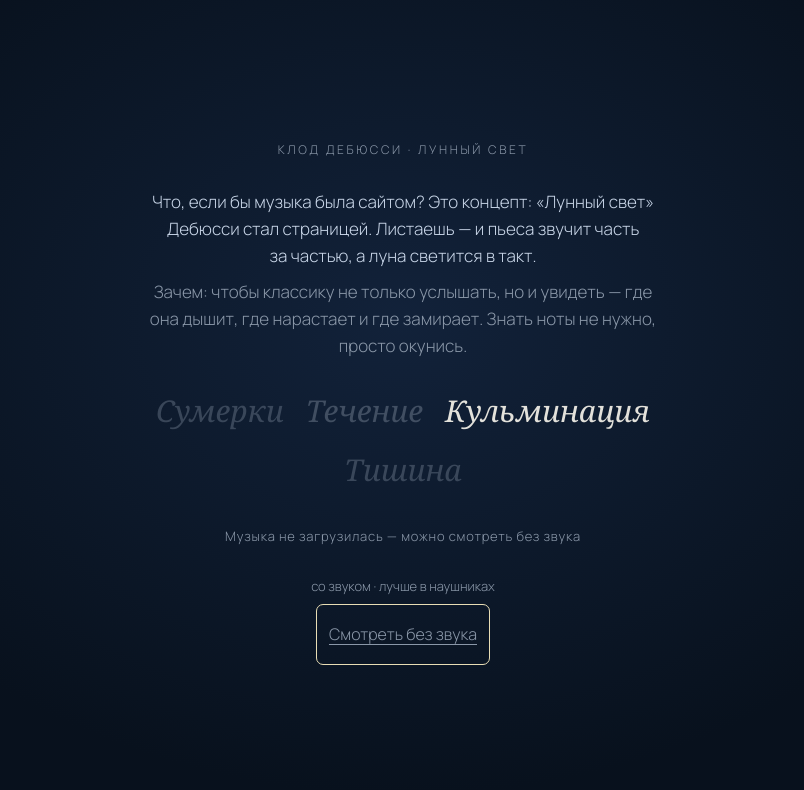
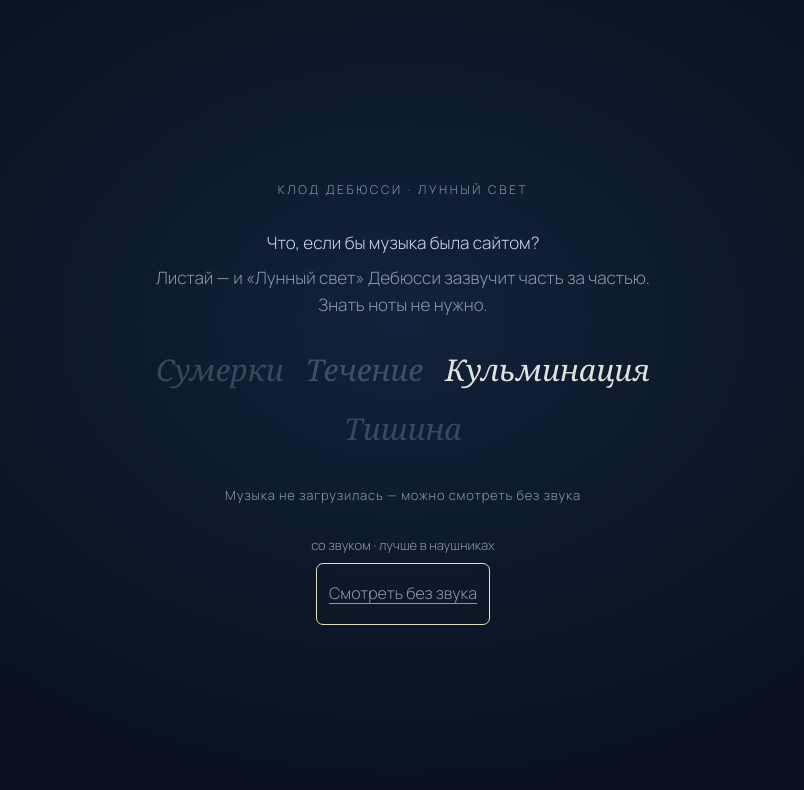
Before and after one commit to AlinaKruhlikova/zvuk-v-interfeyse, a plain HTML site: page lunnyj-svet/index.html in a window 1280 px wide. Shown: the top 790 px of the page, without its empty margins (237-1041 px from the left). Drawn offline with nearby package versions, Linux system fonts and the light colour scheme; no server answers.

Commit message:
Вход короче: две строки

```diff
--- a/lunnyj-svet/index.html
+++ b/lunnyj-svet/index.html
@@ -423,8 +423,8 @@
   <div class="gate-inner">
     <span class="eyebrow" id="gateTitle">Клод Дебюсси · Лунный свет</span>
     <div class="gate-lead">
-      <p>Что, если бы музыка была сайтом? Это концепт: «Лунный свет» Дебюсси стал страницей. Листаешь&nbsp;— и&nbsp;пьеса звучит часть за&nbsp;частью, а&nbsp;луна светится в&nbsp;такт.</p>
-      <p>Зачем: чтобы классику не&nbsp;только услышать, но&nbsp;и&nbsp;увидеть&nbsp;— где она дышит, где нарастает и&nbsp;где замирает. Знать ноты не&nbsp;нужно, просто&nbsp;окунись.</p>
+      <p>Что, если бы музыка была сайтом?</p>
+      <p>Листай&nbsp;— и&nbsp;«Лунный свет» Дебюсси зазвучит часть за&nbsp;частью. Знать ноты не&nbsp;нужно.</p>
     </div>
     <ol class="gate-parts" id="gateParts" aria-label="Четыре части пьесы">
       <li>Сумерки</li><li>Течение</li><li>Кульминация</li><li>Тишина</li>
```
